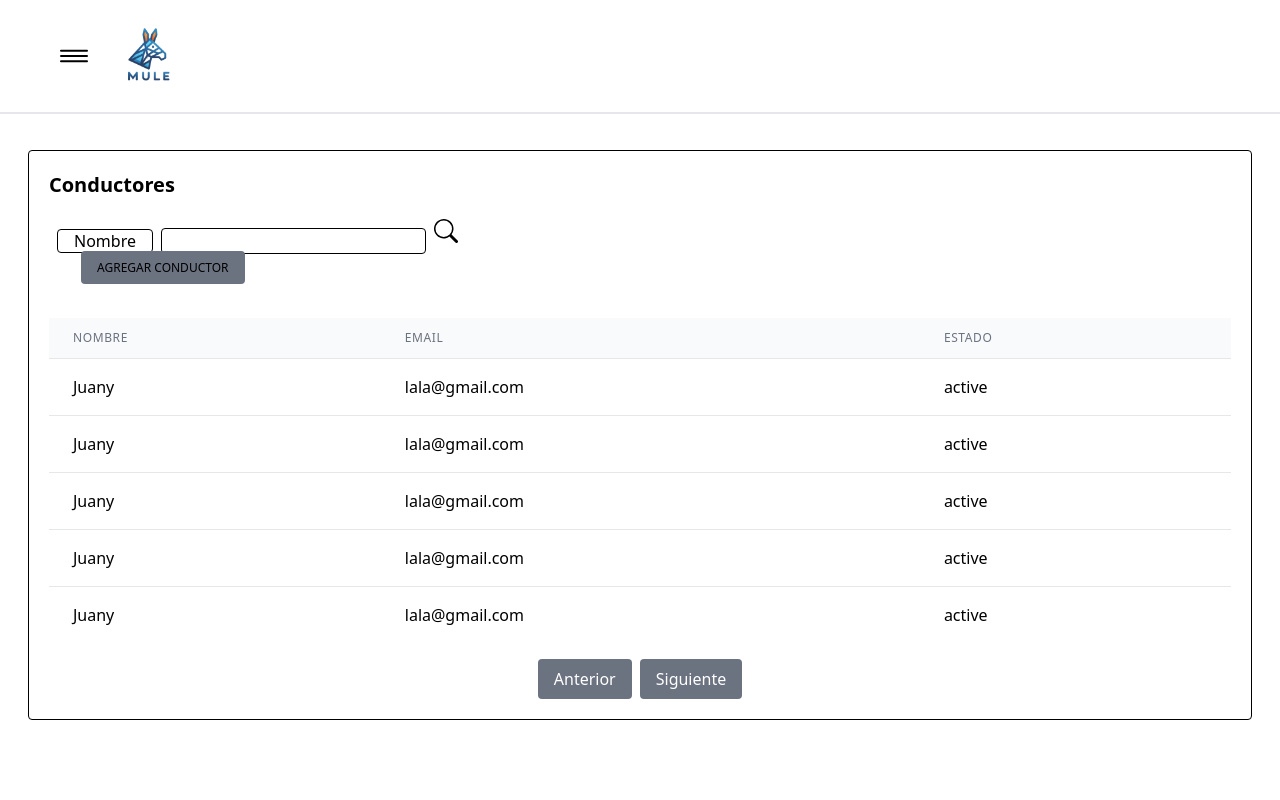
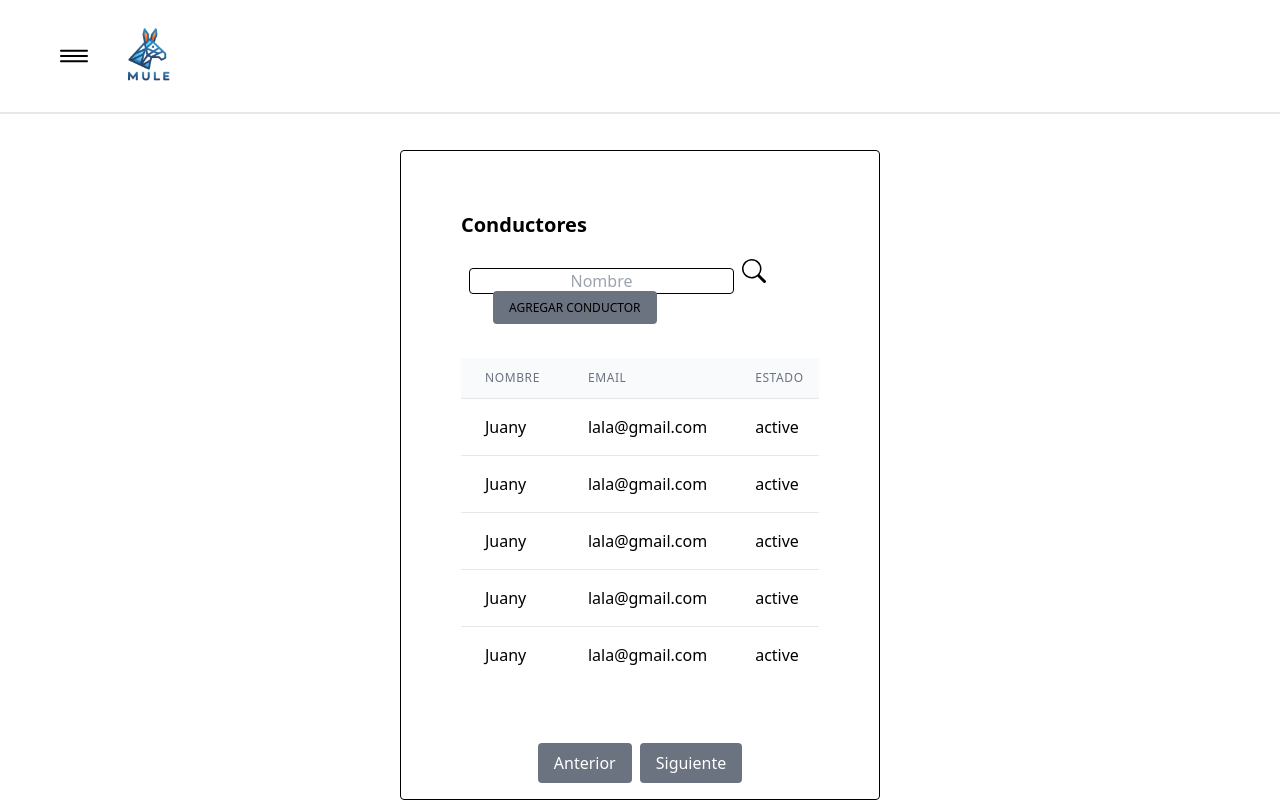
Before and after one commit to Juany313/Mule-front, a React (Vite) app: page /admin/drivers in a window 1280 px wide. Built offline with nearby package versions, Linux system fonts and the light colour scheme; a web font is replaced by a local one.

Commit message:
Mejoras esteticas

```diff
--- a/src/views/admin/drivers/Drivers.jsx
+++ b/src/views/admin/drivers/Drivers.jsx
@@ -22,12 +22,16 @@ let drivers = [
 
 const Drivers = () => {
   return (
-    <div className=' mt-[150px] mx-[28px] p-[20px] border border-black rounded'>
+    <div className='relative h-[650px] mt-[150px] mx-[400px] p-[60px] border border-black rounded'>
+
         <h2 className='text-xl font-semibold mb-4'>Conductores</h2>
         <div className='flex m-2 mb-10'>
-        <div className="w-1/2">
-          <span className=' border border-black rounded px-4 mr-2'>Nombre</span>
-          <input type="text" className=' border border-black rounded px-4 mr-2'/>
+          <div className="">
+            <input
+              type="text"
+              className='text-center border border-black rounded px-4 mr-2'
+              placeholder='Nombre'
+              />
             <button className=' w-8 h-8 '><BsSearch className=' w-6 h-6' /></button>
             <button className=''>
                 <Link
@@ -39,6 +43,7 @@ const Drivers = () => {
             </button>
           </div>
 
+
       </div>
       <DriversTable drivers={drivers} />
     </div>
--- a/src/views/admin/drivers/DriversTable.jsx
+++ b/src/views/admin/drivers/DriversTable.jsx
@@ -12,7 +12,7 @@ function DriversTable({ drivers }) {
   const displayedDrivers = drivers?.slice(startIndex, endIndex);
 
   return (
-    <div className="overflow-x-auto">
+    <div className=" overflow-x-auto">
       <table className="min-w-full divide-y divide-gray-200">
         <thead className="bg-gray-50">
           <tr>
@@ -31,7 +31,7 @@ function DriversTable({ drivers }) {
           ))}
         </tbody>
       </table>
-      <div className="flex justify-center mt-4">
+      <div className="absolute bottom-0 left-0 w-full py-4 flex justify-center">
         {/* Botón Anterior */}
         <button
           onClick={() => {
```
Lines whose indentation alone changed are shown as unchanged.
